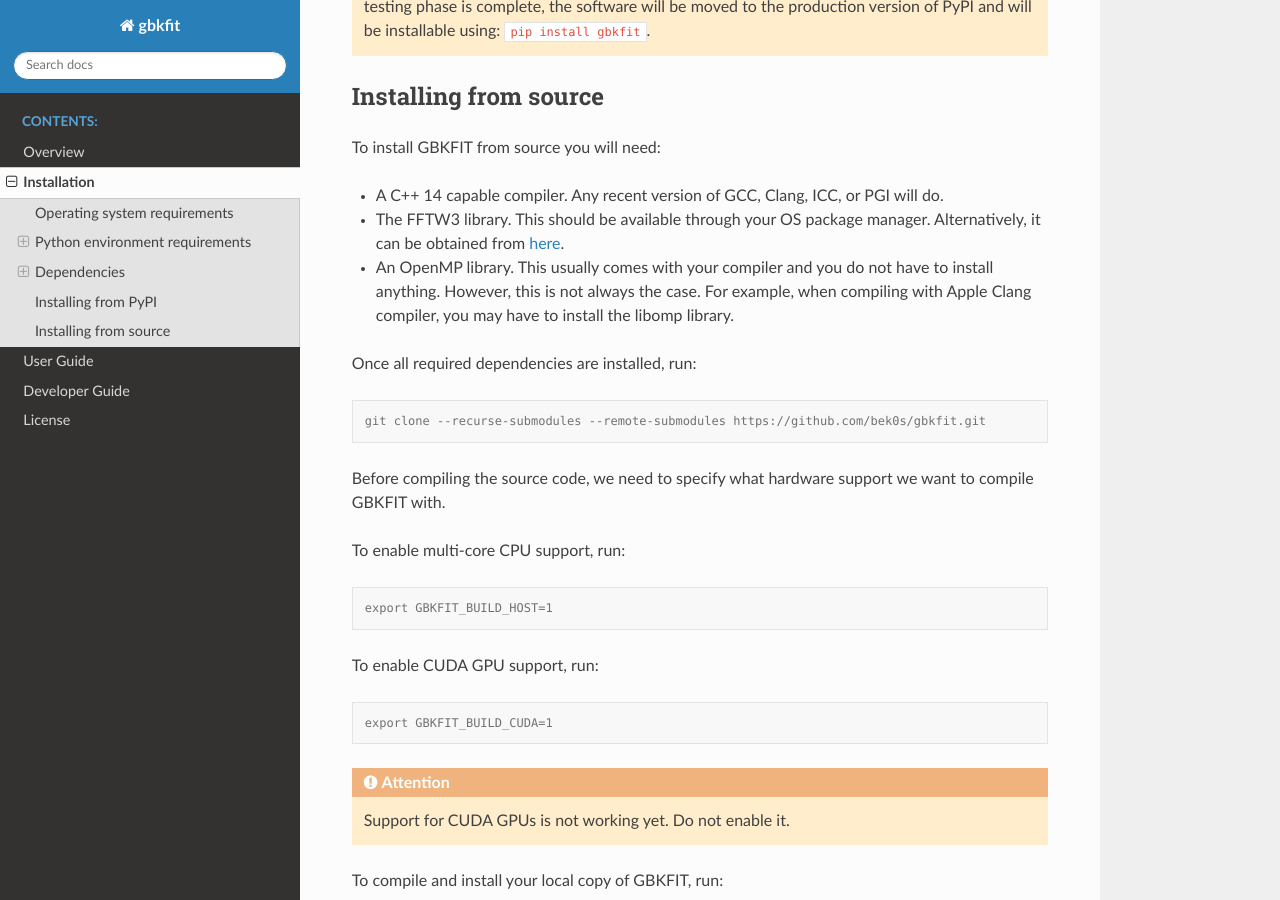
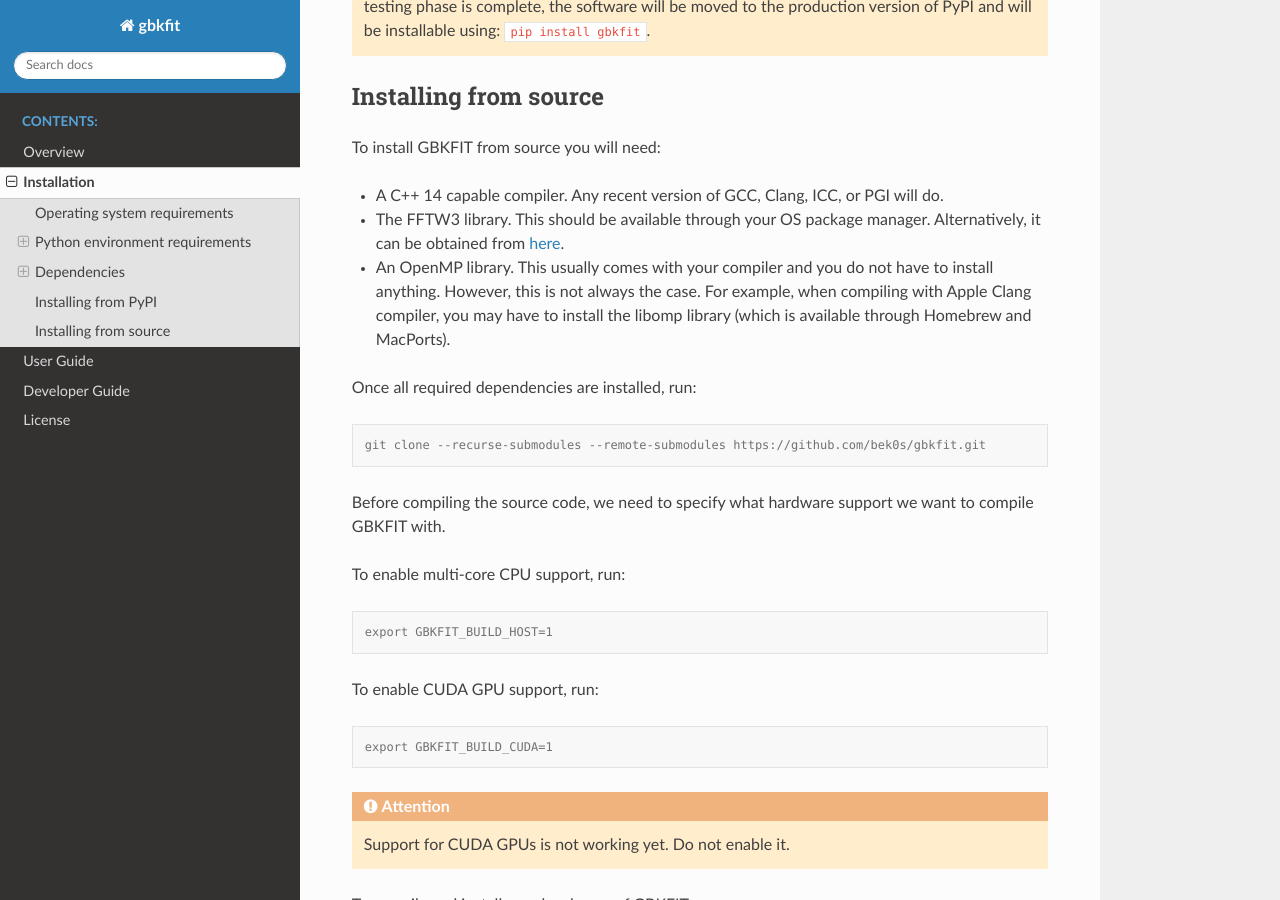
Before and after one commit to bek0s/gbkfit, a Sphinx documentation site: the page built from docs/source/install.rst, in a window 1280 px wide and 900 px high, scrolled down 2251 px. Built offline with Sphinx 7.4.7 and the Read the Docs theme 2.0.0, drawn with Linux system fonts in a browser that asks for light colours.

Commit message:
docs: mode documentation added

```diff
--- a/docs/source/install.rst
+++ b/docs/source/install.rst
@@ -119,7 +119,8 @@
 - An OpenMP library.
   This usually comes with your compiler and you do not have to install
   anything. However, this is not always the case. For example, when compiling
-  with Apple Clang compiler, you may have to install the libomp library.
+  with Apple Clang compiler, you may have to install the libomp library (which
+  is available through Homebrew and MacPorts).
 
 Once all required dependencies are installed, run:
 
```
